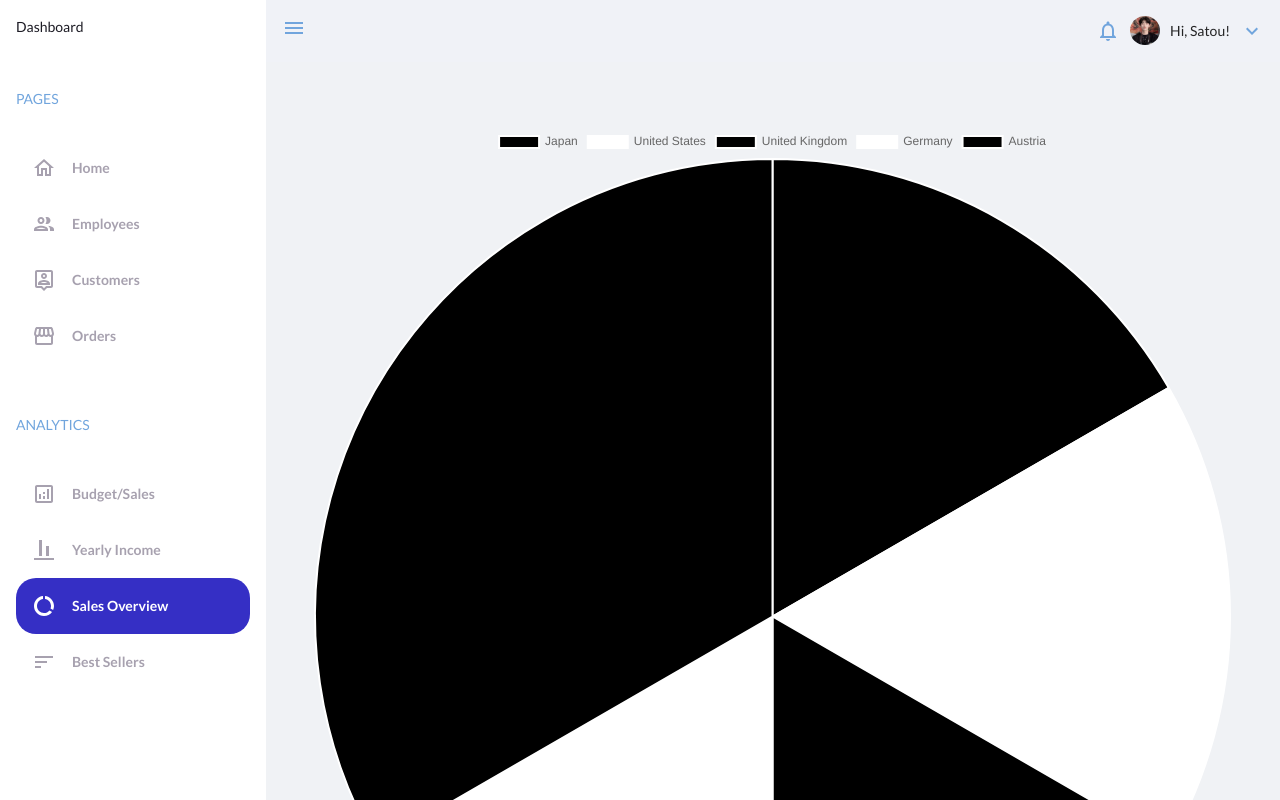
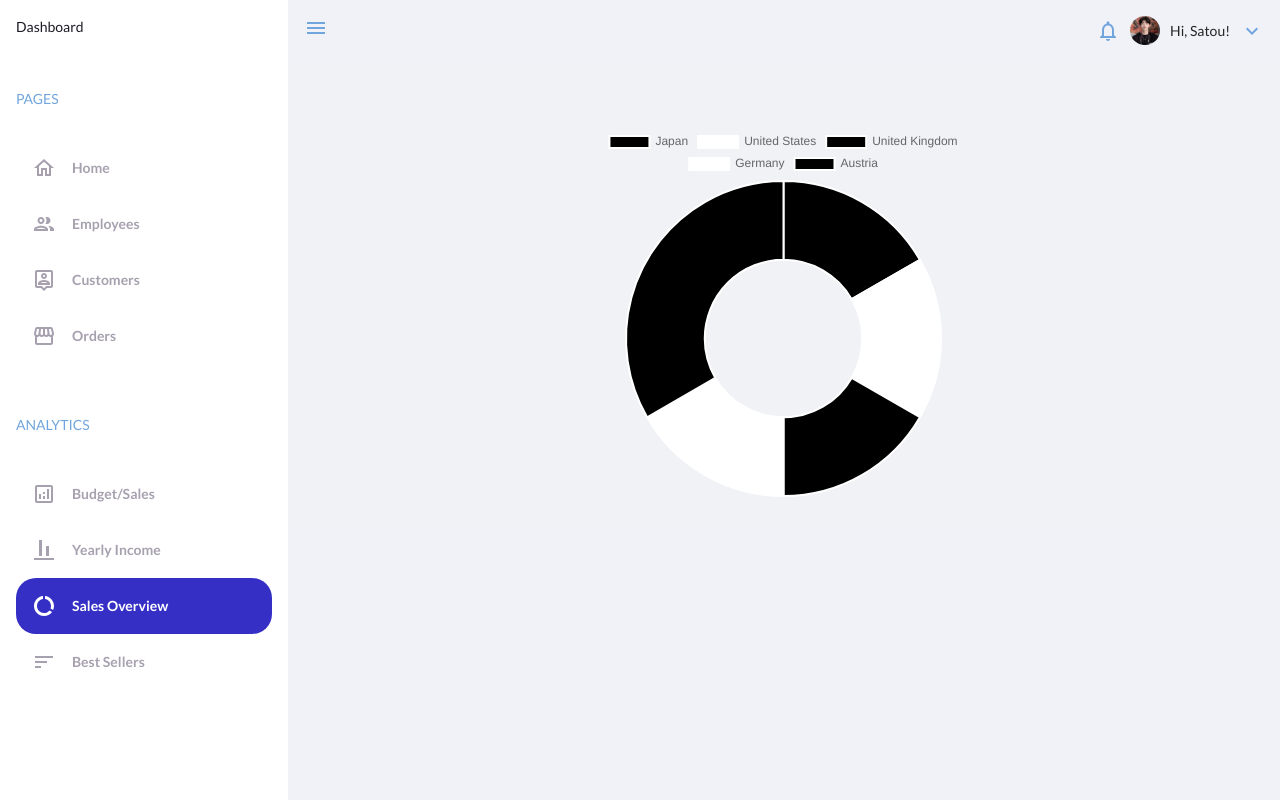
Before and after one commit to artemromaniv/project_admin_dashboard, a React (Vite) app: page /sales-overview in a window 1280 px wide. Shown: the top 800 px of the page. Built offline with nearby package versions, Linux system fonts and the light colour scheme.

Commit message:
changes to stylisation

```diff
--- a/src/App.css
+++ b/src/App.css
@@ -39,7 +39,7 @@
 
 
 .nav-container {
-  width: 21rem;
+  min-width: 18rem;
   background-color: white;
 }
 
@@ -145,8 +145,15 @@
 }
 
 .chart {
-  width: 100%;
-  height: 100%;
+  width: 90%;
+  height: 90%;
   margin-left: auto;
   margin-right: auto;
 }
+
+.doughnut-chart {
+  width: 40%;
+  height: 40%;
+  margin-left: auto;
+  margin-right: auto;
+}
--- a/src/components/SalesOverview.tsx
+++ b/src/components/SalesOverview.tsx
@@ -3,7 +3,7 @@ import { SalesOverviewChart } from "./charts/SalesOverviewChart"
 const SalesOverview = () => {
   return (
     <Content className="chart-container">
-      <div className="chart" >
+      <div className="doughnut-chart" >
         <SalesOverviewChart />
       </div>
     </Content>
--- a/src/components/charts/BestSellersChart.tsx
+++ b/src/components/charts/BestSellersChart.tsx
@@ -28,7 +28,7 @@ const data = {
     labels:lables,
     datasets:[{
         label:'Best Sellers',
-        backgroundColor:[ '#000000'],
+        backgroundColor:[ '#352FC5'],
         data: [10,9,8,7,6,5,4,3,2,1,],
     }]
 }
--- a/src/components/charts/SalesOverviewChart.tsx
+++ b/src/components/charts/SalesOverviewChart.tsx
@@ -1,4 +1,4 @@
-import { Pie } from "react-chartjs-2";
+import { Doughnut } from "react-chartjs-2";
 
 const lables:string[] =[
     'Japan',
@@ -22,5 +22,5 @@ const options = {
 }
 
 export const SalesOverviewChart = () => {
-    return <Pie options={options}  data={data} />
+    return <Doughnut options={options}  data={data} />
 }
--- a/src/components/charts/YearlyIncomeChart.tsx
+++ b/src/components/charts/YearlyIncomeChart.tsx
@@ -5,7 +5,7 @@ const data = {
     labels:lables,
     datasets:[{
         label:'Yearly Income',
-        backgroundColor:[ '#000000'],
+        backgroundColor:[ '#352FC5'],
         data: [960178,1008890,1104090,1040673, 950593,1102846,1200000,800000],
     }]
 }
```
